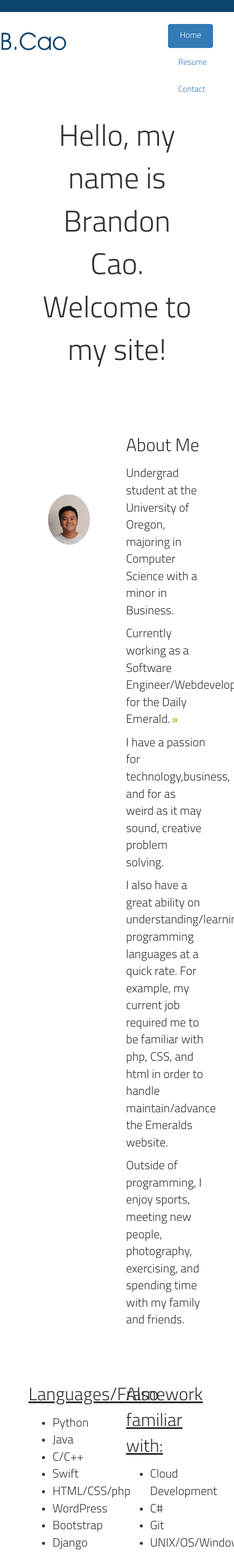
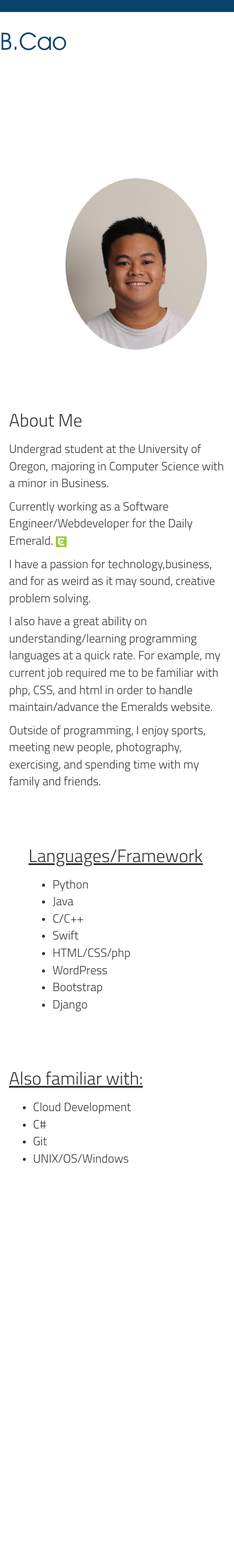
Before and after one commit to BrandonCao/BrandonCao.github.io, a PHP site: page / in a window 390 px wide; the page is wider, and only the part inside the window is pictured. Shown: that part at 60% size. After the commit the page ends 1939 px from the top of that part, so only its background shows below. Run offline with PHP 8.4, Linux system fonts and the light colour scheme; some libraries are stand-ins or nearby versions.

Commit message:
fixed phone sizing

```diff
--- a/css/format.css
+++ b/css/format.css
@@ -14,7 +14,10 @@
 }
 
 
+ul{
+    font-size:20px;
 
+}
 p, div {
     font-family: 'Titillium-Light';
 }
--- a/css/style.css
+++ b/css/style.css
@@ -10,6 +10,10 @@
 
 .top-space {
  margin-top:20px;
+}
+
+.default-top-space{
+	margin-top:80px;
 }
 
 .header{
--- a/index.html
+++ b/index.html
@@ -20,12 +20,14 @@
     <div class="col-md-6 col-xs-6 col-sm-6" ></div>
     <div class="col-md-3 col-xs-3 col-sm-3">
         <!--NAV PILL-->
-        <ul class="nav nav-pills nav-justified top-space hidden-phone">
+
+         <!--<ul class="nav nav-pills nav-justified top-space hidden-phone">
         <li class="active"><a href="index.html">Home</a></li>
         <li><a href="about.html">Resume</a></li>
         <li><a href="contact.html">Contact</a></li>
         </ul>
-    </div>
+    </div>     -->
+
       <div class="col-md-1 col-xs-1 col-sm-1"></div>
   </div>
     <!---END ROW-->
@@ -33,8 +35,6 @@
     <div class="row">
       <div class="col-md-2 col-xs-2 col-sm-2"></div>
         <div class="col-md-8 col-xs-8 col-sm-8 top-space" id="headerTop">
-         Hello, my name is Brandon Cao.
-         Welcome to my site!
       </div>
     <div class="col-md-2 col-xs-2 col-sm-2"></div>
   </div>
@@ -43,10 +43,10 @@
 <div class="container">
   <div class="row">
     <div class="col-md-2 col-xs-2 col-sm-2"></div>
-      <div class="col-md-4 col-xs-4 col-sm-4 top-space" style="margin-top: 200px">
-        <img src="images/headshot.jpg" class="img-circle" height="70%" width="70%">
+      <div class="col-md-4 col-xs-10 col-sm-12" style="margin-top: 200px" align="middle">
+        <img src="images/headshot.jpg" class="img-circle" height="80%" width="80%">
       </div>
-       <div class="col-md-5 col-xs-5 col-sm-5 top-space" style="margin-top: 100px">
+       <div class="col-md-5 col-xs-12 col-sm-12" style="margin-top: 100px">
             <p style="font-size: 30px"> About Me </p>
             <p style="font-size: 20px">Undergrad student at the University of Oregon, majoring in Computer Science with a minor in Business.</p>
             <p style="font-size: 20px">Currently working as a Software Engineer/Webdeveloper for the Daily Emerald.
@@ -60,11 +60,11 @@
     <!--END ROW-->
     <div class="container">
     <div class="row">
-    <div class="col-md-1 col-xs-1 col-sm-1" style="margin-top:80px"></div>
-      <div class="col-md-5 col-xs-5 col-sm-5" style="margin-top:80px">
+    <div class="col-md-1 col-xs-1 col-sm-1 default-top-space"></div>
+      <div class="col-md-5 col-xs-11 col-sm-11" style="margin-top:80px">
         <p class="info"> <u style="font-size: 30px">Languages/Framework</u> </p>
         <p >
-          <ul style="font-size: 20px">
+          <ul>
             <li>Python</li>
             <li>Java</li>
             <li>C/C++</li>
@@ -76,9 +76,9 @@
             </ul>
           </p>
       </div>
-      <div class="col-md-5 col-xs-5 col-sm-5" style="margin-top:80px;">
+      <div class="col-md-5 col-xs-11 col-sm-11" style="margin-top:80px" >
         <p class="info"><u style="font-size: 30px"> Also familiar with:</u> </p>
-          <ul style="font-size: 20px">
+          <ul>
             <li>Cloud Development</li>
             <li>C#</li>
             <li>Git</li>
```
Also changed, not shown: about.html (+16 -6 lines), images/MCP.png (added), images/PNM.png (added).
